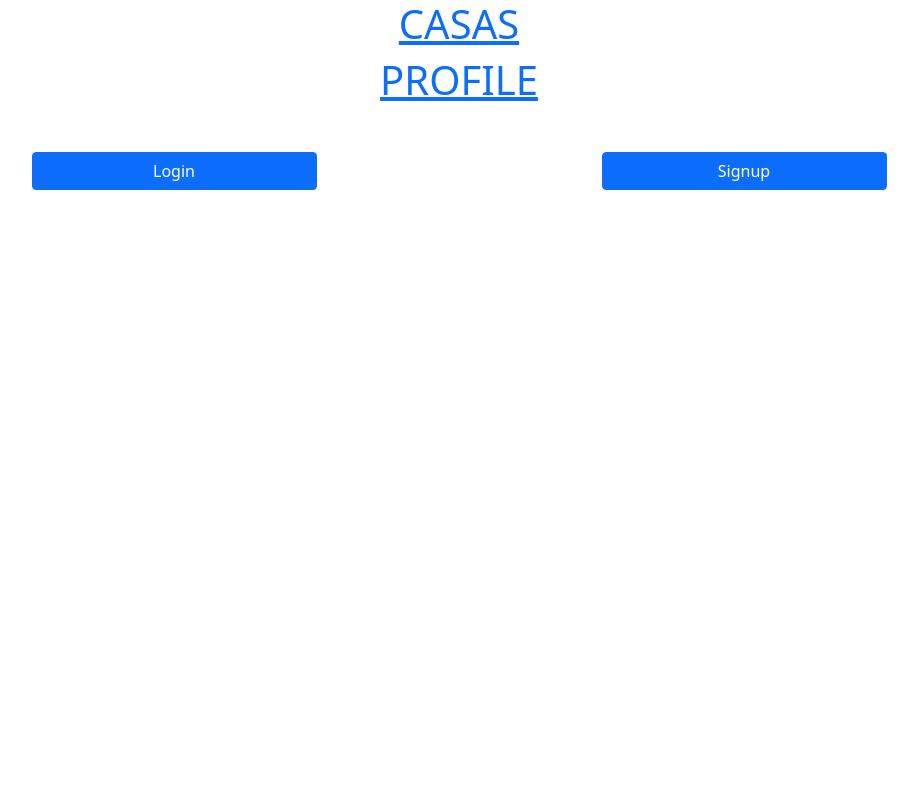
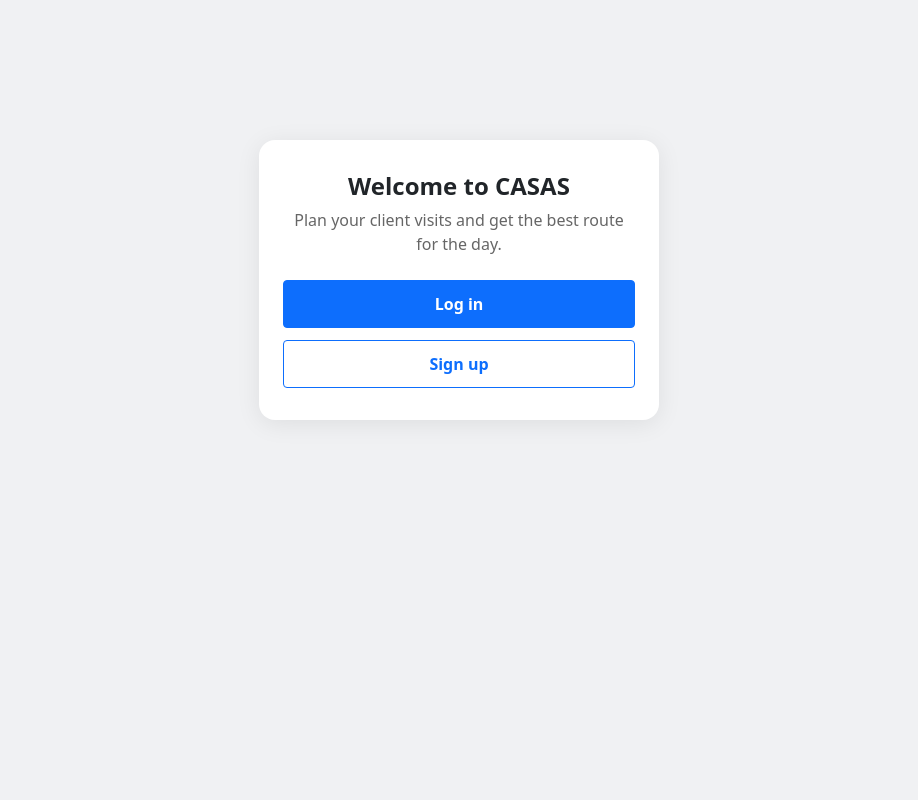
Before and after one commit to yepezjuan/casas-v2, a Node server app: page / in a window 1280 px wide. Shown: the whole page, without its empty margins (181-1099 px from the left). Run offline with Node 20, Linux system fonts and the light colour scheme; some libraries are stand-ins or nearby versions.

Commit message:
redesigned the index page

```diff
--- a/public/css/style.css
+++ b/public/css/style.css
@@ -1,3 +1,54 @@
+/* ===== Landing page (index.ejs) ===== */
+/* light grey behind the whole page, header included */
+body:has(.landing) {
+  background-color: #f0f1f3;
+}
+
+.landing {
+  background-color: #f0f1f3;
+  display: flex;
+  justify-content: center;
+  align-items: center;
+  min-height: 70vh;
+  padding: 24px 16px;
+}
+
+.landing-island {
+  width: 100%;
+  max-width: 400px;
+  background-color: #fff;
+  border-radius: 16px;
+  box-shadow: 0 4px 24px rgba(0, 0, 0, 0.08);
+  padding: 32px 24px;
+  text-align: center;
+}
+
+.landing-title {
+  margin: 0 0 8px;
+  font-size: 24px;
+  font-weight: 700;
+}
+
+.landing-tagline {
+  margin: 0 0 24px;
+  color: #666;
+}
+
+/* full-width, thumb-sized buttons */
+.landing-actions {
+  display: flex;
+  flex-direction: column;
+  gap: 12px;
+}
+
+.landing-actions .btn {
+  min-height: 48px;
+  display: flex;
+  align-items: center;
+  justify-content: center;
+  font-weight: 600;
+}
+
 /* ===== Table ===== */
 /* wrap the <table> in <div class="table-wrapper"> ... </div> for this to scroll */
 .table-wrapper {
--- a/views/index.ejs
+++ b/views/index.ejs
@@ -1,11 +1,34 @@
-<%- include('partials/header') -%>
-
-<main class="container">
-    <div class="row justify-content-around mt-5">
-        <a href="/login" class="col-3 btn btn-primary"> Login</a>
-        <a href="/signup" class="col-3 btn btn-primary"> Signup</a>
+<head>
+  <meta charset="UTF-8" />
+  <meta http-equiv="X-UA-Compatible" content="IE=edge" />
+  <meta name="viewport" content="width=device-width, initial-scale=1.0" />
+  <title>CASAS</title>
+  <link rel="icon" type="image/png" sizes="32x32" href="" />
+  <link
+    href="https://cdn.jsdelivr.net/npm/bootstrap@5.0.0-beta3/dist/css/bootstrap.min.css"
+    rel="stylesheet"
+    integrity="sha384-eOJMYsd53ii+scO/bJGFsiCZc+5NDVN2yr8+0RDqr0Ql0h+rP48ckxlpbzKgwra6"
+    crossorigin="anonymous"
+  />
+  <link
+    rel="stylesheet"
+    href="https://cdnjs.cloudflare.com/ajax/libs/font-awesome/5.15.3/css/all.min.css"
+    integrity="sha512-iBBXm8fW90+nuLcSKlbmrPcLa0OT92xO1BIsZ+ywDWZCvqsWgccV3gFoRBv0z+8dLJgyAHIhR35VZc2oM/gI1w=="
+    crossorigin="anonymous"
+  />
+  <link rel="stylesheet" href="/css/style.css" />
+</head>
+<main class="landing">
+  <section class="landing-island">
+    <h2 class="landing-title">Welcome to CASAS</h2>
+    <p class="landing-tagline">
+      Plan your client visits and get the best route for the day.
+    </p>
+    <div class="landing-actions">
+      <a href="/login" class="btn btn-primary">Log in</a>
+      <a href="/signup" class="btn btn-outline-primary">Sign up</a>
     </div>
+  </section>
 </main>
 
-
 <%- include('partials/footer') -%>
```
